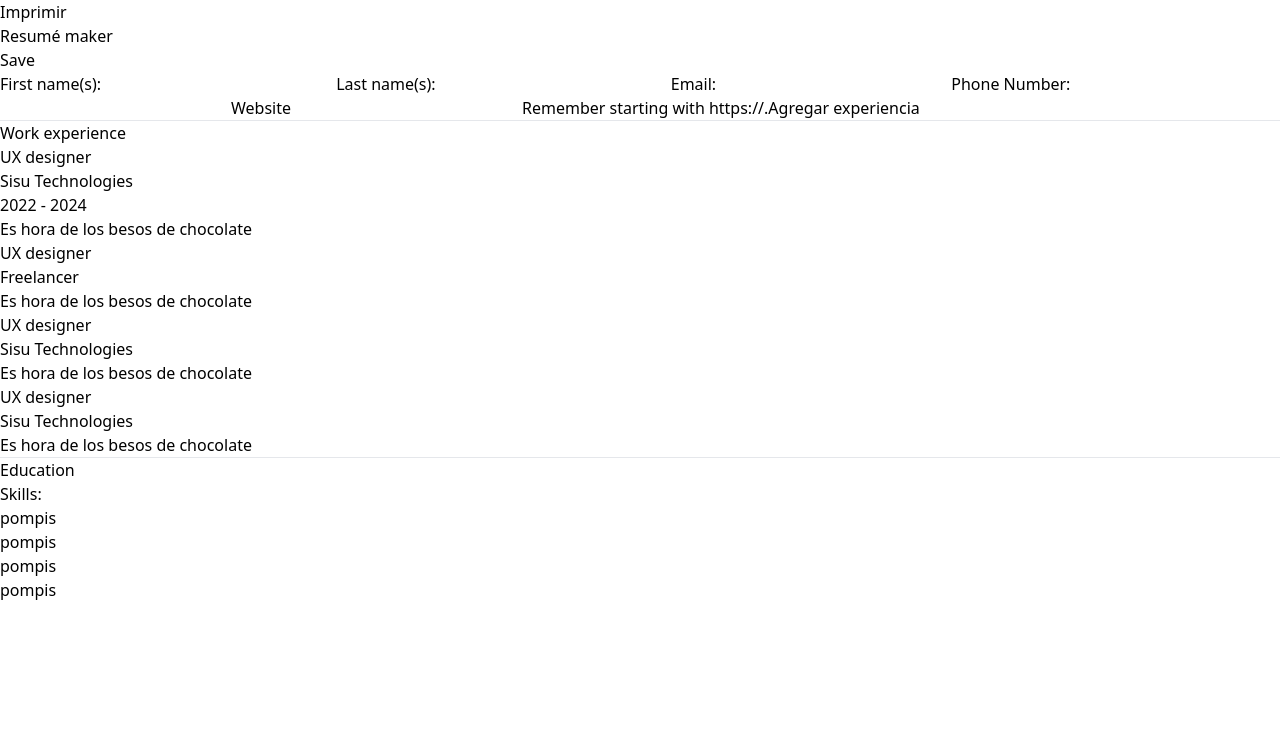
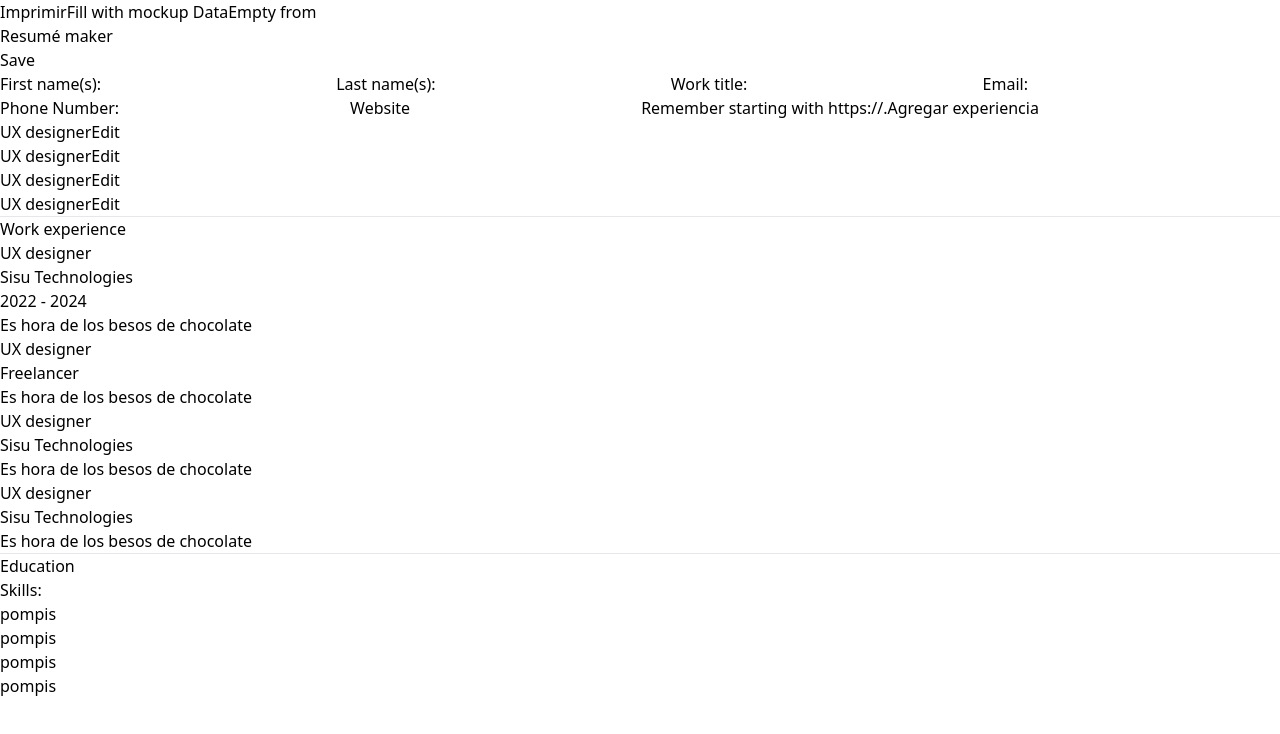
Before and after one commit to kike9978/resume-maker, a React (Vite) app: page / in a window 1280 px wide. Shown: the top 734 px of the page. Built offline with nearby package versions, Linux system fonts and the light colour scheme.

Commit message:
Add fillable mockup data

```diff
--- a/src/App.jsx
+++ b/src/App.jsx
@@ -2,17 +2,16 @@ import { useState } from 'react'
 import CV from './components/CV'
 import CVForm from './components/CVForm'
 
+let nextId = 0
+
 const initialCV = {
   firstName: "",
   lastName: "",
+  workTitle: "",
   email: "",
   website: "",
   phone: "",
-
-
-}
-let nextId = -1
-const workData = [
+  works: [
     {
       id: nextId++,
       title: "UX designer",
@@ -41,46 +40,93 @@ const workData = [
       description: "Es hora de los besos de chocolate",
       date: ""
     },
-
   ]
 
+}
 
+const mockData = {
+  firstName: "Jesús Enrique",
+  lastName: "Mendoza López",
+  workTitle: " UX designer | Front end developer",
+  email: "kike.mendoza9978@gmail.com",
+  website: "https://emendoza.me",
+  phone: "+52 229 4832068",
+  works: [
+    {
+      id: nextId++,
+      title: "UX designer",
+      company: "Sisu Technologies",
+      description: "Es hora de los besos de chocolate",
+      date: "2022 - 2024"
+    },
+    {
+      id: nextId++,
+      title: "UX designer",
+      company: "Freelancer",
+      description: "Es hora de los besos de chocolate",
+      date: ""
+    },
+    {
+      id: nextId++,
+      title: "UX designer",
+      company: "Sisu Technologies",
+      description: "Es hora de los besos de chocolate",
+      date: ""
+    },
+    {
+      id: nextId++,
+      title: "UX designer",
+      company: "Sisu Technologies",
+      description: "Es hora de los besos de chocolate",
+      date: ""
+    },
+  ]
 
-
-
+}
 
 function App() {
   const [cv, setCV] = useState(initialCV)
   const [isEditing, setIsEditing] = useState(true)
   const [isAddingExperience, setIsAddingExperience] = useState(false)
-  const [works, setWorks] = useState(workData)
 
+  const works = cv.works
 
 
   function handleCreateExperience(nextWorkInfo) {
-    setWorks([
-      ...works,
-      {
+
+    setCV({
+      ...cv, works: [...works, {
         id: nextId++,
         title: nextWorkInfo.title,
         company: nextWorkInfo.company,
         description: nextWorkInfo.description,
         date: nextWorkInfo.date,
-      }])
+      }]
+    })
 
     setIsAddingExperience(false)
   }
 
-
-
   return (
     <>
-      <button onClick={() => window.print()}>Imprimir</button>
+      <button className='print:hidden'
+        onClick={() => window.print()}>
+        Imprimir
+      </button>
+      <button className='print:hidden bg-black text-white'
+        onClick={() => setCV({ ...mockData })}>
+        Fill with mockup Data
+      </button>
+      <button className='print:hidden bg-black text-white'
+        onClick={() => setCV({ ...initialCV })}>
+        Empty from
+      </button>
 
       <h1
-        className='text-cyan-700 font-bold text-2xl'>Resumé maker</h1>
+        className='text-cyan-700 font-bold text-2xl print:hidden'>Resumé maker</h1>
       <div className="flex">
         <button
+          className='print:hidden'
           onClick={() => setIsEditing(!isEditing)}>
           {isEditing ? "Save" : "Edit"}
         </button>
--- a/src/components/CV.jsx
+++ b/src/components/CV.jsx
@@ -1,11 +1,13 @@
 import WorkExperience from "./WorkExperience"
 
-export default function CV({ cv, works }) {
+export default function CV({ cv }) {
+    const works = cv.works
 
     return (
-        <main>
+        <main className="print:w-full">
             <section>
-                <p className="text-3xl">{`${cv.firstName} ${cv.lastName}`}</p>
+                <h1 className="text-3xl">{`${cv.firstName} ${cv.lastName}`}</h1>
+                <h2>{cv.workTitle}</h2>
                 <div className="flex text-sm text-slate-400 gap-2 w-full justify-center">
                     <p>{cv.email}</p>
                     <p>{cv.phone}</p>
--- a/src/components/CVForm.jsx
+++ b/src/components/CVForm.jsx
@@ -1,9 +1,10 @@
 import WorkForm from "./WorkForm"
+import WorkFormItem from "./WorkFormItem"
 
 export default function CVForm({ setCV, cv, isAddingExperience, setIsAddingExperience, handleCreateExperience }) {
     return (
         <aside
-            className='flex flex-col bg-red-100'>
+            className='flex flex-col bg-red-100 print:hidden'>
             <label htmlFor="">
                 First name(s): {" "}
                 <input
@@ -19,6 +20,14 @@ export default function CVForm({ setCV, cv, isAddingExperience, setIsAddingExper
                     name='lastName'
                     value={cv.lastName}
                     onChange={(e) => setCV({ ...cv, lastName: e.target.value })} />
+            </label>
+            <label htmlFor="">
+                Work title: {" "}
+                <input
+                    type="text"
+                    name='workTitle'
+                    value={cv.workTitle}
+                    onChange={(e) => setCV({ ...cv, workTitle: e.target.value })} />
             </label>
             <label htmlFor="">
                 Email:{" "}
@@ -46,7 +55,18 @@ export default function CVForm({ setCV, cv, isAddingExperience, setIsAddingExper
             </label>
             {isAddingExperience ?
                 <WorkForm onSubmit={handleCreateExperience} /> :
-                <button onClick={() => setIsAddingExperience(true)} className={"bg-black text-white"}>Agregar experiencia</button>}
+                <button onClick={() => setIsAddingExperience(true)} className={"bg-black text-white"}>Agregar experiencia</button>
+            }
+            {cv.works.map((work) =>
+                <WorkFormItem
+                    key={work.id}
+                    title={work.title}
+                    description={work.description}
+                    date={work.date}
+                    company={work.company}
+
+                />)}
+
         </aside>
     )
 }
--- /dev/null
+++ b/src/components/WorkFormItem.jsx
@@ -0,0 +1,14 @@
+import { useState } from "react"
+
+export default function WorkFormItem({ title, company, date, description }) {
+    const [isEditable, setIsEditable] = useState(false)
+    return (
+        <article>
+            {title}
+            {isEditable && "soy editable"}
+
+            <button
+                onClick={() => setIsEditable(!isEditable)}>{isEditable ? "Save" : "Edit"}</button>
+        </article>
+    )
+}
```
Lines whose indentation alone changed are shown as unchanged.
